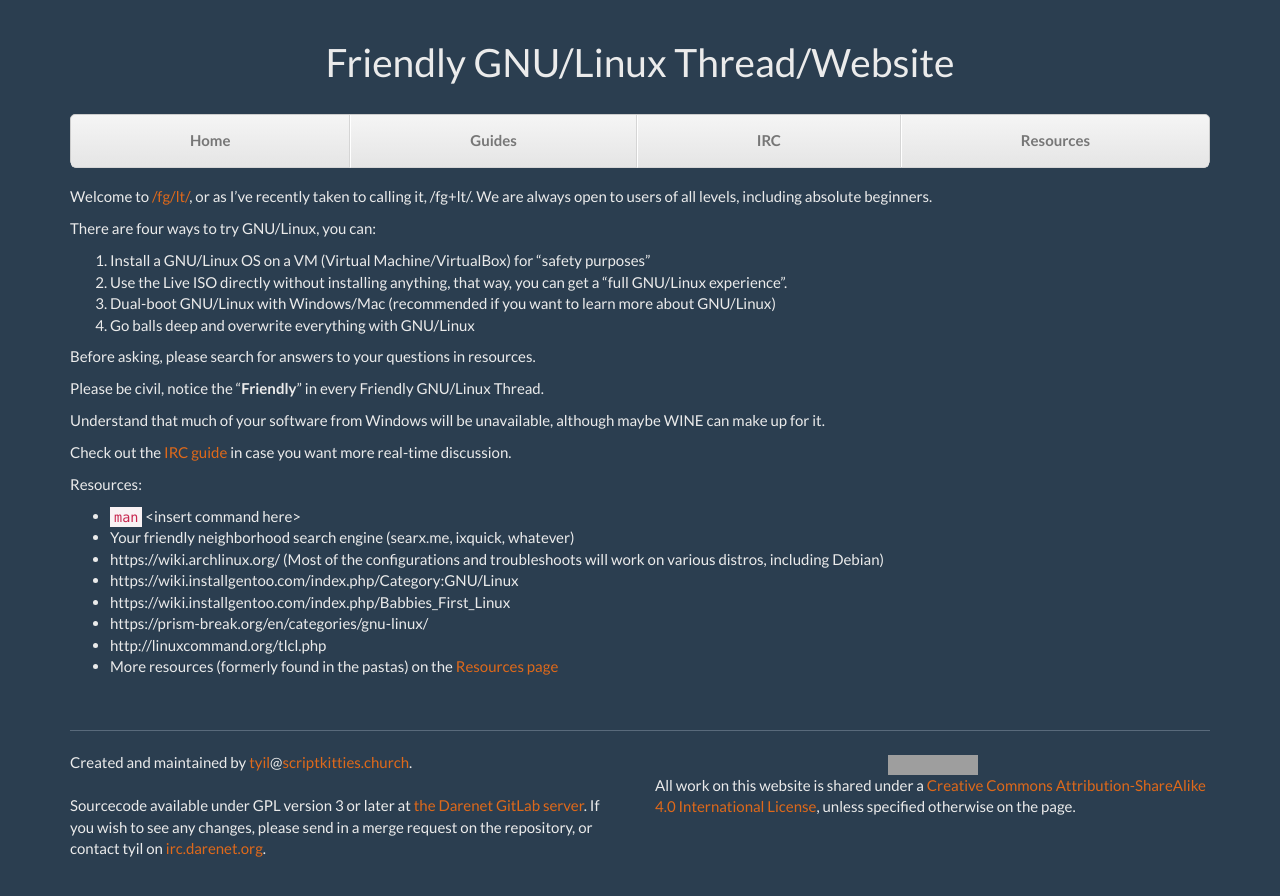
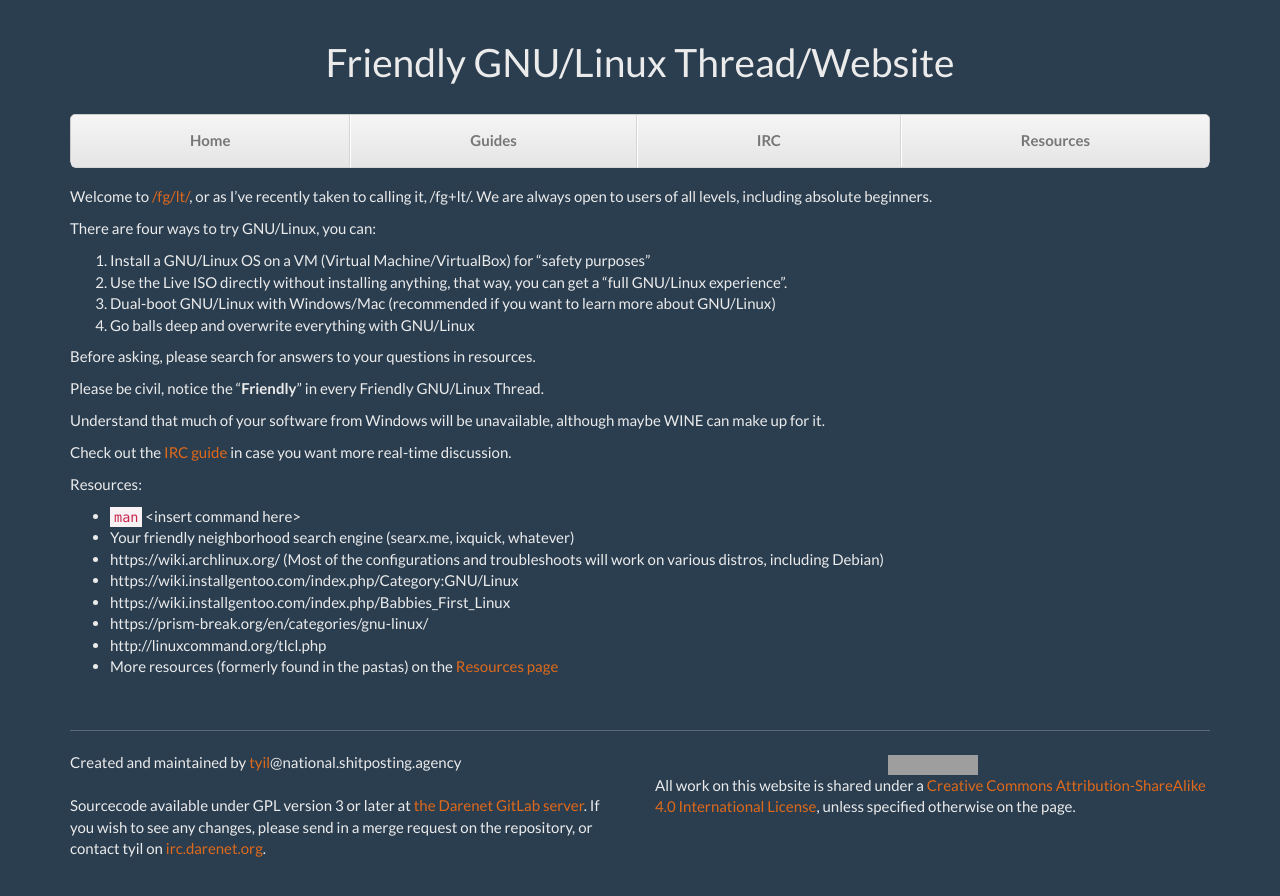
Before and after one commit to scriptkitties/fglt, a Jekyll site: the page built from index.md, in a window 1280 px wide. Shown: the top 896 px of the page. Built offline with Jekyll 4.4.1, drawn with Linux system fonts in a browser that asks for light colours; Markdown is read by kramdown in place of the engine named in the settings; some of the changed lines change nothing that is shown; grey boxes are pictures that could not be loaded.

Commit message:
update email to something I can actually access

```diff
--- a/_includes/footer.html
+++ b/_includes/footer.html
@@ -2,8 +2,8 @@
 <div class="row">
 	<div class="col-md-6">
 		<p>
-			Created and maintained by <a href="http://tyil.work/">tyil</a>@<a
-			href="https://scriptkitties.church/">scriptkitties.church</a>.
+			Created and maintained by <a
+			href="http://tyil.work/">tyil</a>@national.shitposting.agency
 			<br><br>
 			Sourcecode available under GPL version 3 or later at <a
 			href="https://c.darenet.org/tyil/fglt">the Darenet GitLab
```
